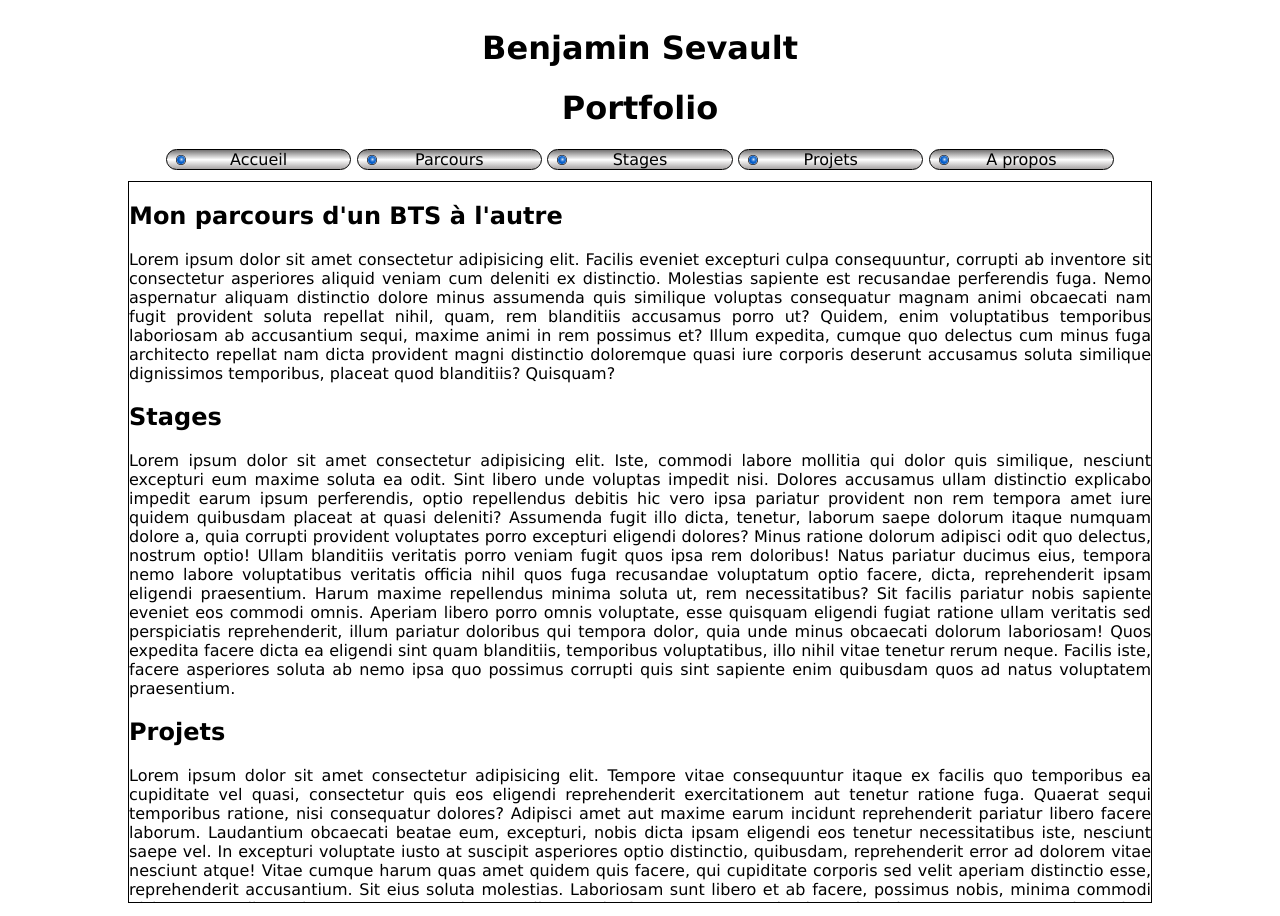
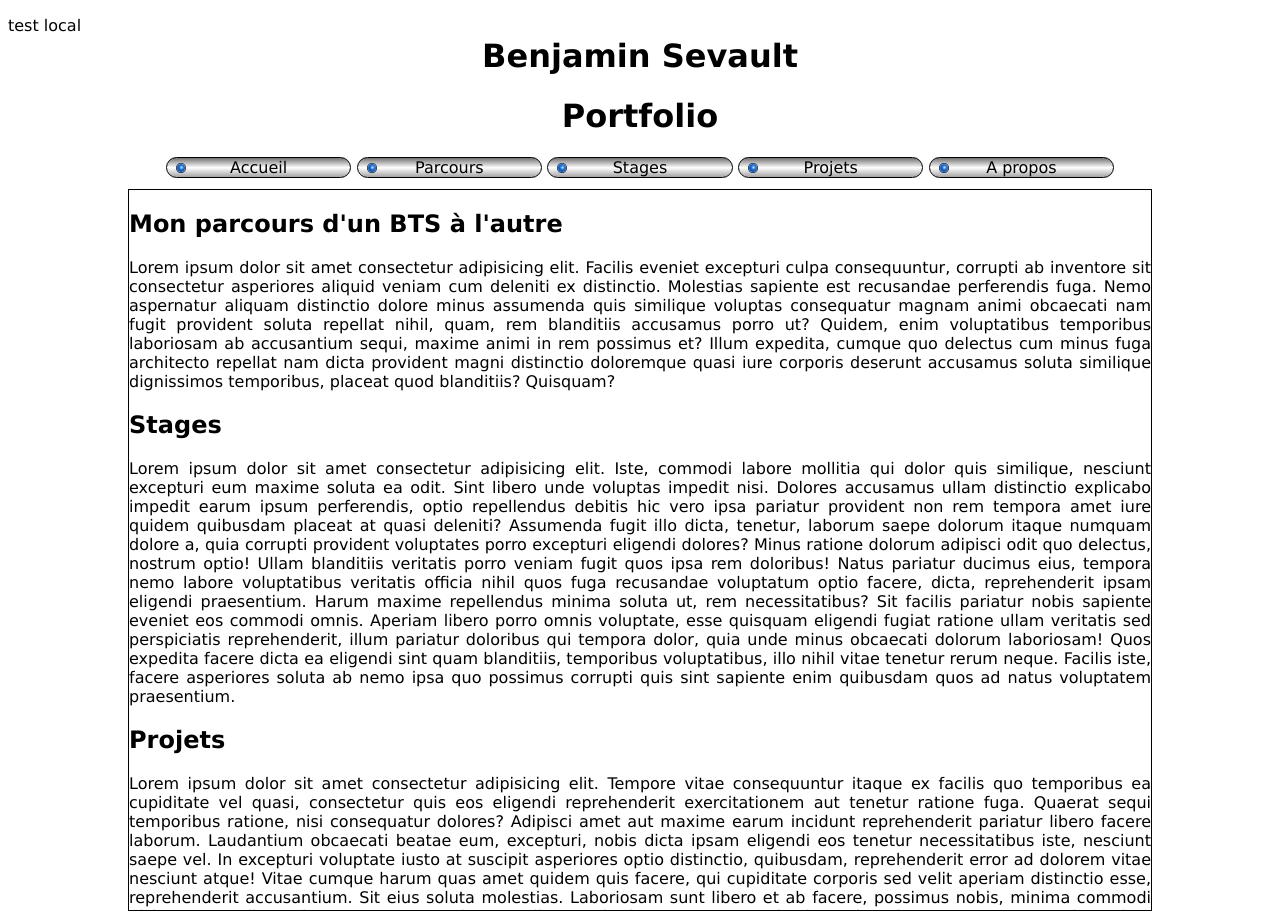
Before and after one commit to BSevault/portfolio, a website: page public/index.html in a window 1280 px wide. Drawn offline with Linux system fonts and the light colour scheme.

Commit message:
test conflit

```diff
--- a/public/index.html
+++ b/public/index.html
@@ -49,5 +49,6 @@
         <!-- Copyright, mentions légales, liens réseaux sociaux, etc...  -->
     </footer>
     <script src="scripts/main.js"></script>
+    <p>test local</p>
 </body>
 </html>
```
